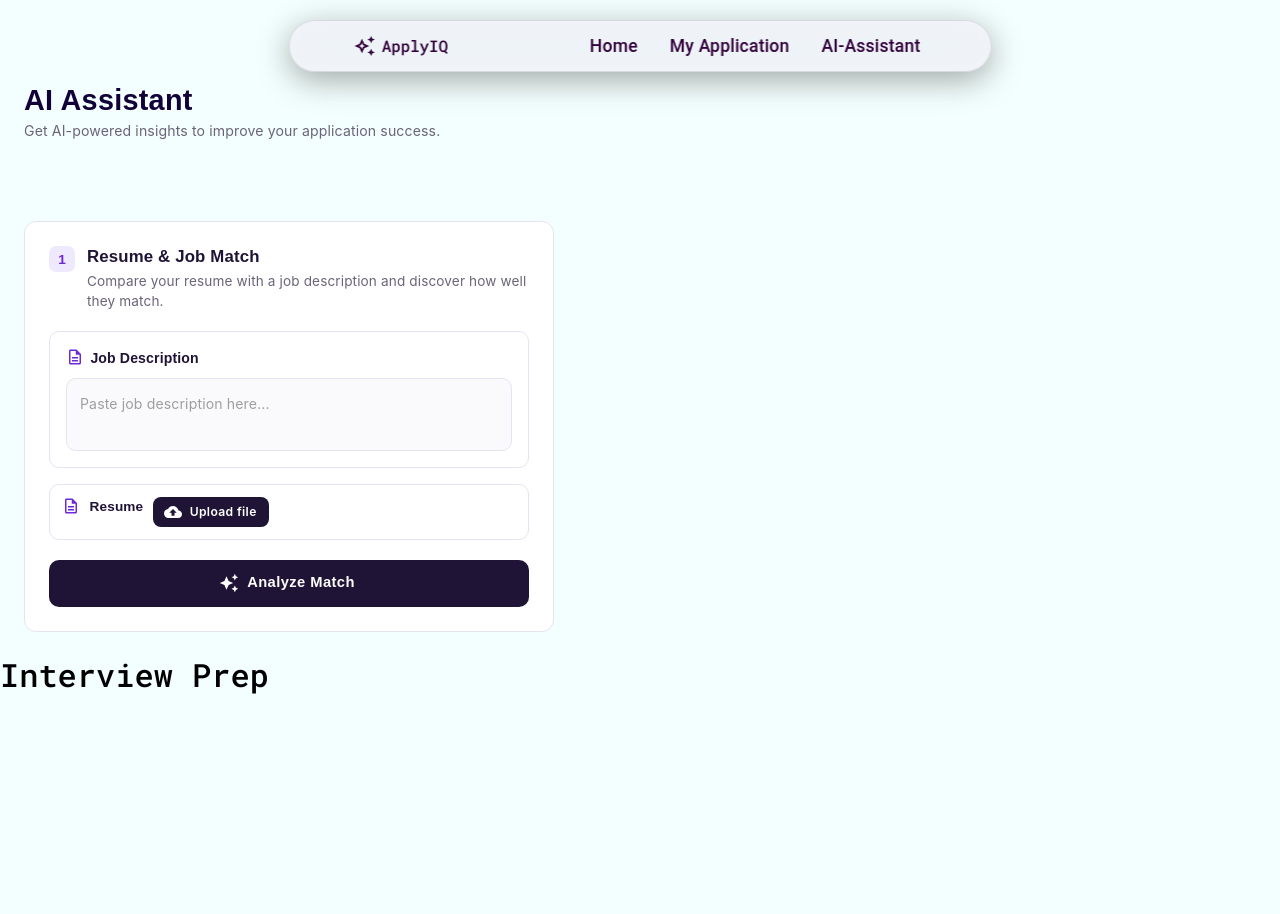
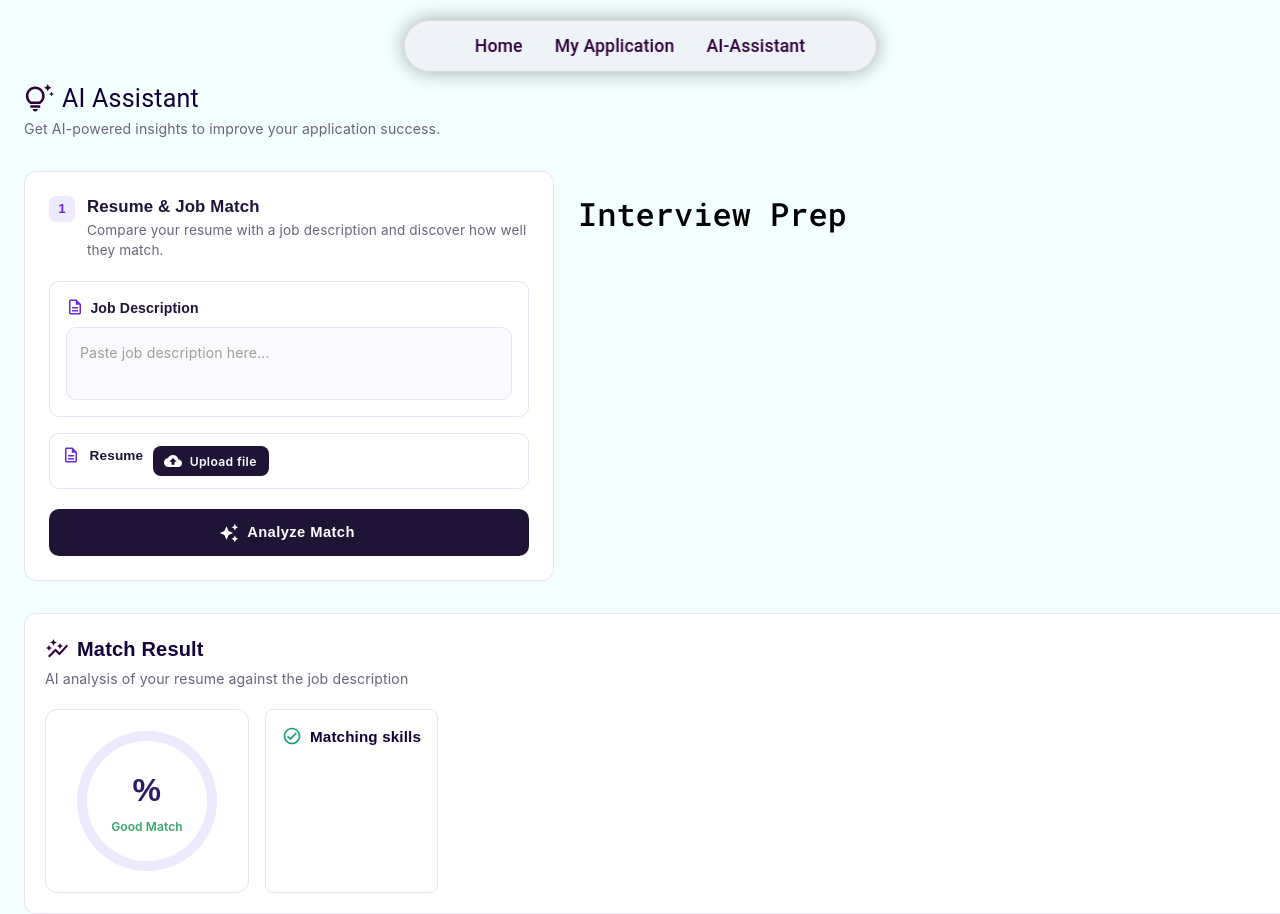
Before and after one commit to ashleshameshram/ApplicationTrackerApp, a React (Vite) app: page /ai-assistant in a window 1280 px wide. Before the commit the page ends 800 px from the top, so only its background shows below. Built offline with nearby package versions, Linux system fonts and the light colour scheme; a web font is replaced by a local one.

Commit message:
feat: build match score and matching skills UI

```diff
--- a/src/Navbar.jsx
+++ b/src/Navbar.jsx
@@ -19,48 +19,21 @@ export default function Navbar() {
             zIndex: 1200,
             display: 'flex',
             alignItems: 'center',
-            gap: { xs: 0.5, sm: 1,md:10 },
+            gap: { xs: 0.5, sm: 1, },
             px: { xs: 0.75, sm: 1, md: 7 },
             py: 0.75,
             borderRadius: 50,
             backgroundColor: 'rgba(241, 234, 243, 0.55)',
             backdropFilter: 'blur(16px) saturate(180%)',
-            WebkitBackdropFilter: 'blur(16px) saturate(180%)',
             border: '1px solid rgba(3, 3, 3, 0.1)',
-            boxShadow: '0 8px 32px rgba(7, 7, 7, 0.35)',
+            boxShadow: '0 0 20px rgba(7, 7, 7, 0.35)',
         }}>
-            {/* Logo */}
-            <Box sx={{
-                display: 'flex',
-                alignItems: 'center',
-                gap: 0.75,
-                pl: 1,
-                cursor: 'pointer',
-                flexShrink: 0,
-            }}>
-                <AutoAwesomeOutlinedIcon sx={{
-                    fontSize: { xs: 18, sm: 22 },
-                    color: '#30003a'
-                }} />
-                <Typography sx={{
-                    fontWeight: 500,
-                    color: '#30003a',
-                    fontFamily: 'revert',
-                    fontSize: { xs: '0.85rem', sm: '1rem' },
-                    letterSpacing: '-0.01em',
-                    lineHeight: 1,
-                    display: { xs: 'none', sm: 'block' },
-                }}>
-                    ApplyIQ
-                </Typography>
-            </Box>
 
             {/* Nav links */}
             <Box sx={{
                 display: 'flex',
                 alignItems: 'center',
                 gap: { xs: 0.25, sm: 0.5 },
-                ml: { xs: 2, sm: 4, md: 6 },
             }}>
                 {navLinks.map((link) => (
                     <Typography
--- a/src/component/AI/AIAssistantHeader.jsx
+++ b/src/component/AI/AIAssistantHeader.jsx
@@ -1,4 +1,5 @@
 import { Box, Typography, Stack } from '@mui/material';
+import TipsAndUpdatesOutlinedIcon from '@mui/icons-material/TipsAndUpdatesOutlined';
 
 export default function AIAssistantHeader() {
   return (
@@ -8,8 +9,9 @@ export default function AIAssistantHeader() {
       sx={{
         width: '100%',
         px: { xs: 2, sm: 3 },
-        py: { xs: 1.5, sm: 2 },
-        my : { xs: 1,sm:2, md:8},
+        py: { xs: 1.5, sm: 2, },
+        mt: {xs: 2, sm:2, md: 8},
+        my : { xs: 1,sm:2},
         borderRadius: 2,
       }}
     >
@@ -25,11 +27,21 @@ export default function AIAssistantHeader() {
             fontSize: { xs: '1.1rem', sm: '1.35rem', md: '1.8rem' },
           }}
         >
-          AI Assistant
+          <Box sx={{ display: 'flex', alignItems: 'center', gap: 1 }}>
+            <TipsAndUpdatesOutlinedIcon sx={{
+              fontSize: { xs: 18, sm: 22, md: 30 },
+              color: '#30003a'
+            }} />
+            <Typography sx={{ display: { xs: 'none', sm: 'block', md: 'flex' },
+            fontSize: { xs: 18, sm: 22, md: 25 }}}>
+              AI Assistant
+            </Typography>
+          </Box>
         </Typography>
         <Typography
           sx={{
             fontFamily: "'Inter', sans-serif",
+
             fontSize: { xs: '0.8rem', sm: '0.88rem' },
             color: '#6B6478',
             whiteSpace: { xs: 'normal', sm: 'nowrap' },
--- a/src/component/AI/AIAssistantPage.jsx
+++ b/src/component/AI/AIAssistantPage.jsx
@@ -1,15 +1,17 @@
-import { useState } from 'react';
+import { useState } from 'react'
 import { Box } from '@mui/material';
-import ResumeJDMatch from './ResumeJDMatch'
-import InterviewPrep from './InterviewPrep'
 import AIAssistantHeader from './AIAssistantHeader';
+import AIAssistantRow from './AIAssistantRow';
+import AIMatchResult from './AIMatchResult';
 
 export default function AIAssistantPage() {
+    const [analysisResult, setAnalysisResult] = useState(null);
+
     return(
         <Box sx={{overflowX:'hidden'}}>
             <AIAssistantHeader />
-            <ResumeJDMatch />
-            <InterviewPrep />
+            <AIAssistantRow setAnalysisResult={setAnalysisResult}/>
+            <AIMatchResult analysisResult={analysisResult}/>
         </Box>
     )
 }
--- /dev/null
+++ b/src/component/AI/AIAssistantRow.jsx
@@ -0,0 +1,12 @@
+import { Box } from '@mui/material'
+import ResumeJDMatch from './ResumeJDMatch'
+import InterviewPrep from './InterviewPrep'
+
+export default function AIAssistantRow({ setAnalysisResult }){
+    return(
+        <Box sx={{display:'flex'}}>
+            <ResumeJDMatch setAnalysisResult={setAnalysisResult}/>
+            <InterviewPrep />
+        </Box>
+    )
+}
--- /dev/null
+++ b/src/component/AI/AIMatchResult.jsx
@@ -0,0 +1,147 @@
+import { Box, Typography, Stack } from "@mui/material"
+import AutoGraphOutlinedIcon from '@mui/icons-material/AutoGraphOutlined';
+import CheckCircleOutlineOutlinedIcon from '@mui/icons-material/CheckCircleOutlineOutlined';
+import CheckOutlinedIcon from '@mui/icons-material/CheckOutlined';
+
+export default function AIMatchResult({ analysisResult }) {
+    return (
+        <Box sx={{
+            width: '100%',
+            mt: { xs: 2, sm: 3, md: 4 },
+            ml: {  xs: 2, sm: 3, md: 3},
+            px: { xs: 2, sm: 3, md: 3 },
+            p: { xs: 1.5, sm: 2, md: 2.5 },
+            borderRadius: { xs: 2, sm: 3 },
+            border: '1px solid #E7E3F2',
+            background: '#fff',
+        }}>
+            {/* Title + subtitle — full width, on top */}
+            <Box sx={{ mb: { xs: 2, sm: 2.5 } }}>
+                <Box sx={{ display: 'flex', alignItems: 'center', gap: 1 }}>
+                    <AutoGraphOutlinedIcon sx={{
+                        fontSize: { xs: 18, sm: 22, md: 24 },
+                        color: '#30003a'
+                    }} />
+                    <Typography sx={{
+                        fontSize: { xs: 16, sm: 18, md: 20 },
+                        fontFamily: "'Sora', sans-serif",
+                        fontWeight: 700,
+                        color: '#120038',
+                    }}>
+                        Match Result
+                    </Typography>
+                </Box>
+                <Typography
+                    sx={{
+                        fontFamily: "'Inter', sans-serif",
+                        fontSize: { xs: '0.8rem', sm: '0.88rem' },
+                        color: '#6B6478',
+                        mt: 0.5,
+                    }}
+                >
+                    AI analysis of your resume against the job description
+                </Typography>
+            </Box>
+
+            {/* Row: Score + Matching skills + (Missing skills, Suggestions later) */}
+            <Stack
+                direction={{ xs: 'column', md: 'row' }}
+                sx={{ width: '100%', gap: { xs: 2, md: 2 } }}
+            >
+                {/* Match Score */}
+                <Box sx={{
+                    display: 'flex',
+                    alignItems: 'center',
+                    justifyContent: 'center',
+                    flexShrink: 0,
+                    width: { xs: '100%', md: 170 },
+                    minHeight: 150,
+                    border: '1px solid #E7E3F2',
+                    p: { xs: 1, sm: 2, md: 2 },
+                    borderRadius: 3,
+                }}>
+                    <Box sx={{
+                        position: 'relative',
+                        width: 140,
+                        height: 140,
+                        borderRadius: '50%',
+                        background: `conic-gradient(from 0deg, #3AA76D 0deg, #6D28D9 ${(analysisResult?.matchScore || 0) * 3.6}deg, #EFE9FE ${(analysisResult?.matchScore || 0) * 3.6}deg 360deg)`,
+                        display: 'flex',
+                        alignItems: 'center',
+                        justifyContent: 'center',
+                    }}>
+                        <Box sx={{
+                            width: 120,
+                            height: 120,
+                            borderRadius: '50%',
+                            background: '#fff',
+                            display: 'flex',
+                            flexDirection: 'column',
+                            alignItems: 'center',
+                            justifyContent: 'center',
+                        }}>
+                            <Typography
+                                sx={{
+                                    fontFamily: "'Sora', sans-serif",
+                                    fontSize: '2rem',
+                                    fontWeight: 700,
+                                    color: '#2D1B69',
+                                }}>
+                                {analysisResult?.matchScore}%
+                            </Typography>
+                            <Typography
+                                sx={{
+                                    fontFamily: "'Inter', sans-serif",
+                                    fontSize: '0.75rem',
+                                    fontWeight: 600,
+                                    color: '#3AA76D',
+                                    mt: 0.5,
+                                }}>
+                                Good Match
+                            </Typography>
+                        </Box>
+                    </Box>
+                </Box>
+
+                {/* Matching Skills */}
+                <Box sx={{
+                    minWidth: 0,
+                    p: { xs: 1.5, sm: 2 },
+                    borderRadius: 2,
+                    border: '1px solid #E7E3F2',
+                    background: '#fff',
+                }}>
+                    <Stack direction="row" spacing={1} alignItems="center" sx={{ mb: 1.5 }}>
+                        <CheckCircleOutlineOutlinedIcon sx={{ fontSize: { xs: 16, sm: 18 , md:20}, color: '#1D9E75' }} />
+                        <Typography
+                            sx={{
+                                fontFamily: "'Sora', sans-serif",
+                                fontWeight: 700,
+                                fontSize: { xs: '0.85rem', sm: '0.95rem' },
+                                color: '#120038',
+                            }}>
+                            Matching skills
+                        </Typography>
+                    </Stack>
+
+                    <Stack spacing={1}>
+                        {(analysisResult?.matchedSkills || []).map((skill, i) => (
+                            <Stack key={i} direction="row" spacing={1} alignItems="flex-start">
+                                <CheckOutlinedIcon sx={{ fontSize: 16, color: '#1D9E75', mt: '2px' }} />
+                                <Typography
+                                    sx={{
+                                        fontFamily: "'Inter', sans-serif",
+                                        fontSize: { xs: '0.78rem', sm: '0.85rem' ,md: 17},
+                                        color: '#3D3652',
+                                        lineHeight: 1
+                                    }}>
+                                    {skill}
+                                </Typography>
+                            </Stack>
+                        ))}
+                    </Stack>
+                </Box>
+            </Stack>
+        </Box>
+    )
+}
--- a/src/component/AI/ResumeJDMatch.jsx
+++ b/src/component/AI/ResumeJDMatch.jsx
@@ -5,12 +5,10 @@
 
     import { Box, Stack,Typography, Button } from '@mui/material';
 
-    export default function ResumeJDMatch() {
+    export default function ResumeJDMatch({ setAnalysisResult }) {
         const [jobDescription, setJobDescription] = useState("");
         const [resumeText,setResumeText] = useState('');
-        const [analysisResult, setAnalysisResult] = useState(null);
         const [isExtracting, setIsExtracting] = useState(false);
-
 
         const handleAnalyzeButton = async () => {
             if (!jobDescription.trim()) {
@@ -35,9 +33,8 @@
             });
 
             const data = await response.json();
-
             setAnalysisResult(data);
-            console.log("Analysis Result:", data);
+            console.log(data);
         }
 
         return(
```
